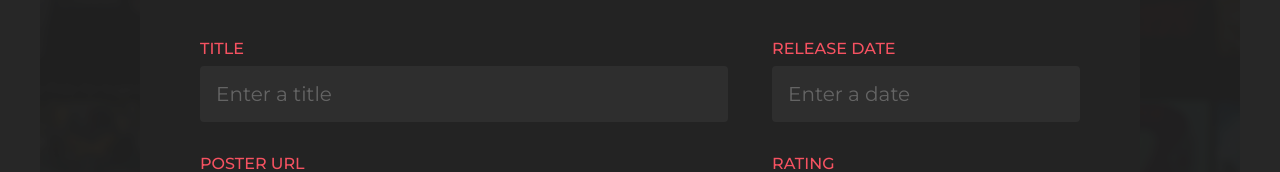
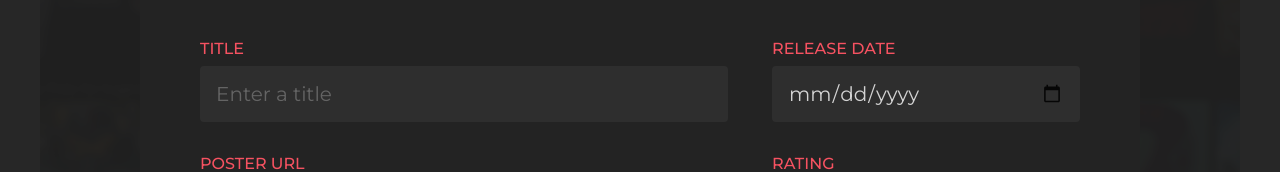
Before and after one commit to olehhladkov/reactjs-gmp, a React (Create React App) app: page / in a window 1280 px wide. Both pictures are taken after typing "Sample" into the empty fields and a click on the button "+ ADD MOVIE". Shown: the part 142-314 px from the top of the page. Built offline with nearby package versions, Linux system fonts and the light colour scheme; no server answers.

Commit message:
Fix date input, improve code style

```diff
--- a/src/App.js
+++ b/src/App.js
@@ -62,6 +62,7 @@ function App() {
           type={movieDetails.type}
           movie={movieDetails.data}
           onClose={() => setIsModalVisible(false)}
+          onMovieDelete={() => setIsModalVisible(false)}
         />
       </ErrorBoundary>
     </div>
--- a/src/api/addMovie.js
+++ b/src/api/addMovie.js
@@ -1,6 +1,6 @@
 import { BASE_URL } from '../utils/constants';
 
-export default async (payload) => {
+const addMovie = async (payload) => {
   try {
     const method = payload.id ? 'PUT' : 'POST';
     const response = await fetch(BASE_URL, {
@@ -14,3 +14,5 @@ export default async (payload) => {
     throw error;
   }
 };
+
+export default addMovie;
--- a/src/api/deleteMovie.js
+++ b/src/api/deleteMovie.js
@@ -1,6 +1,6 @@
 import { BASE_URL } from '../utils/constants';
 
-export default async (id) => {
+const deleteMovie = async (id) => {
   try {
     const response = await fetch(`${BASE_URL}/${id}`, { method: 'DELETE' });
 
@@ -9,3 +9,5 @@ export default async (id) => {
     throw error;
   }
 };
+
+export default deleteMovie;
--- a/src/api/getMovies.js
+++ b/src/api/getMovies.js
@@ -1,6 +1,6 @@
 import { BASE_URL } from '../utils/constants';
 
-export default async (searchParams = '', thunkAPI, options) => {
+const getMovies = async (searchParams = '', thunkAPI, options) => {
   try {
     const response = await fetch(`${BASE_URL}${searchParams}`, {
       ...options,
@@ -13,3 +13,5 @@ export default async (searchParams = '', thunkAPI, options) => {
     throw error;
   }
 };
+
+export default getMovies;
--- a/src/components/MovieForm.js
+++ b/src/components/MovieForm.js
@@ -60,6 +60,8 @@ function MovieForm({ movie, afterSubmitHandler }) {
     },
   });
 
+  const maxDate = new Date().toISOString().slice(0, 10);
+
   return (
     <form onSubmit={formik.handleSubmit}>
       <div className="form-row">
@@ -79,7 +81,8 @@ function MovieForm({ movie, afterSubmitHandler }) {
         <div className="form-col">
           <label htmlFor="release_date">release date</label>
           <input
-            type="text"
+            type="date"
+            max={maxDate}
             id="release_date"
             placeholder="Enter a date"
             onChange={formik.handleChange}
--- a/src/components/MoviesModal.js
+++ b/src/components/MoviesModal.js
@@ -5,7 +5,7 @@ import { useDispatch } from 'react-redux';
 import { getMoviesThunk } from '../app/appSlice';
 import { ReactComponent as CloseIcon } from '../images/icons/close-lg.svg';
 
-function MoviesModal({ show, type, movie = {}, onClose }) {
+function MoviesModal({ show, type, movie = {}, onClose, onMovieDelete }) {
   const dispatch = useDispatch();
 
   if (!show) {
@@ -14,11 +14,11 @@ function MoviesModal({ show, type, movie = {}, onClose }) {
 
   const isDeleteModal = type === 'delete';
 
-  const onMovieDelete = async (id) => {
+  const handleMovieDelete = async (id) => {
     await deleteMovie(id);
     await dispatch(getMoviesThunk());
 
-    onClose();
+    onMovieDelete();
   };
 
   return (
@@ -40,7 +40,7 @@ function MoviesModal({ show, type, movie = {}, onClose }) {
                 <div className="actions">
                   <button
                     className="btn"
-                    onClick={() => onMovieDelete(movie.id)}
+                    onClick={() => handleMovieDelete(movie.id)}
                   >
                     Confirm
                   </button>
```
